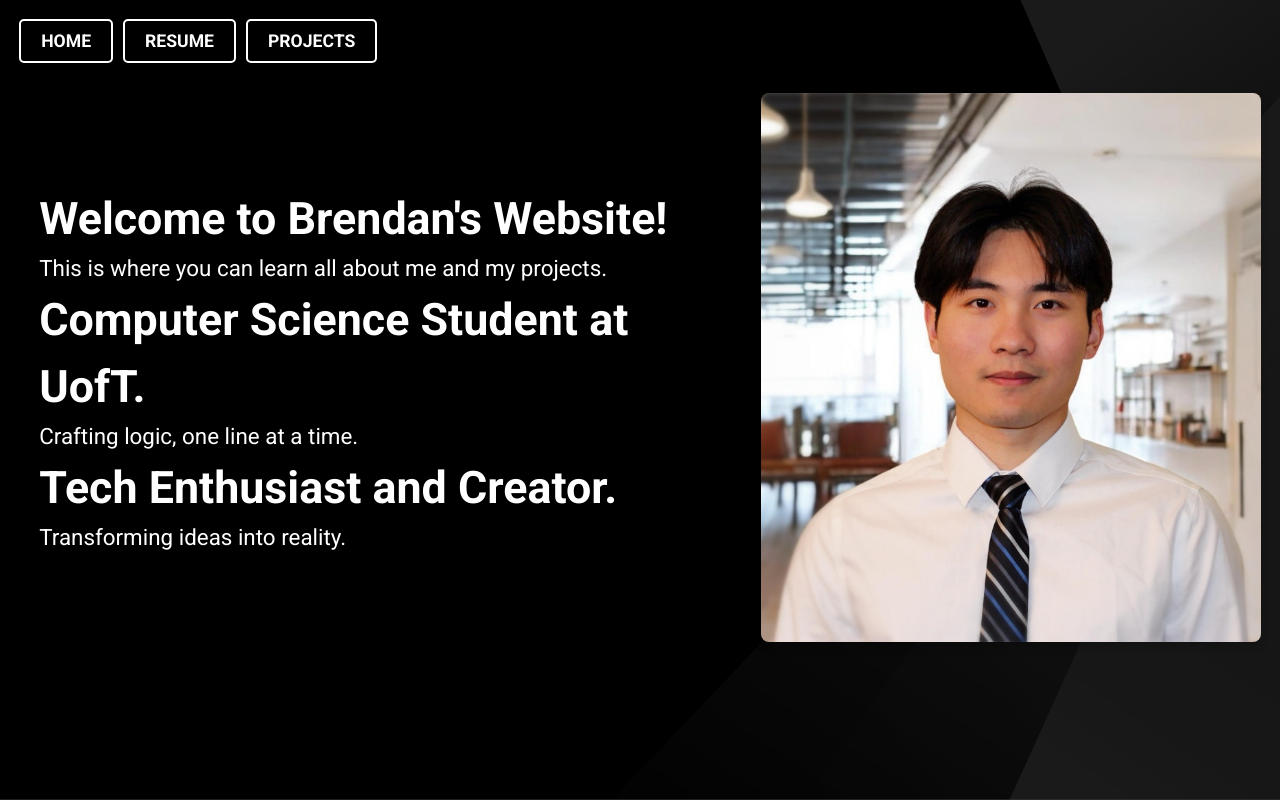
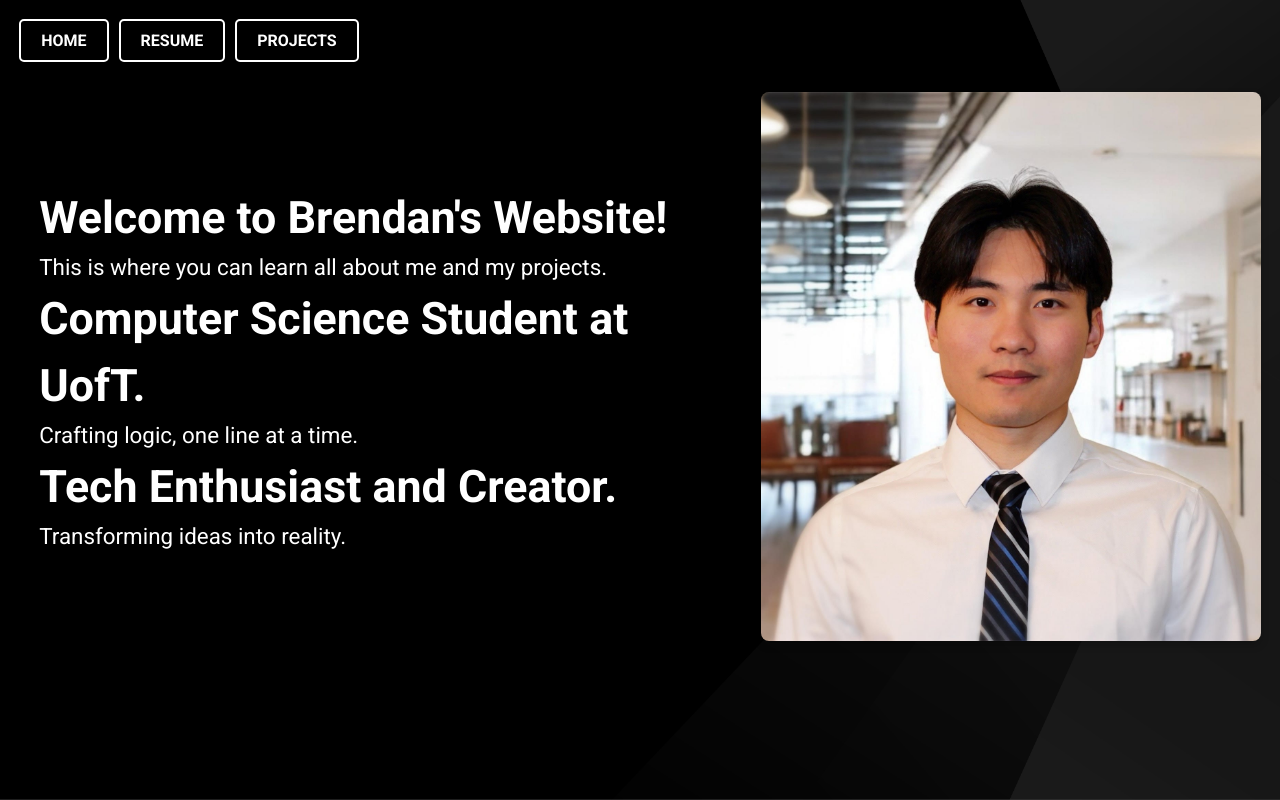
Before and after one commit to BrendanPhung/BrendanPhung.github.io, a plain HTML site: page index.html in a window 1280 px wide. Drawn offline with Linux system fonts and the light colour scheme.

Commit message:
Update style.css

```diff
--- a/style.css
+++ b/style.css
@@ -35,7 +35,7 @@ body {
     background: none;
     border: 2px solid #ffffff;
     color: #ffffff;
-    font-size: 110%;
+    font-size: 16px;
     font-family: 'Roboto', Arial, sans-serif;
     font-weight: bold;
     cursor: pointer;
```
